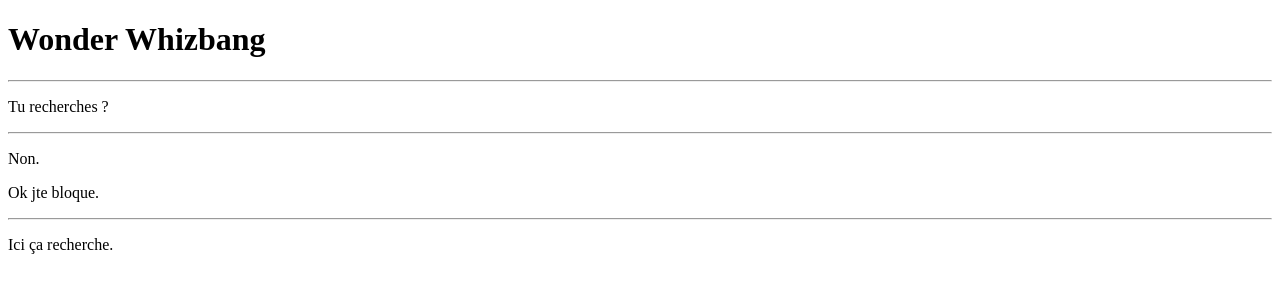
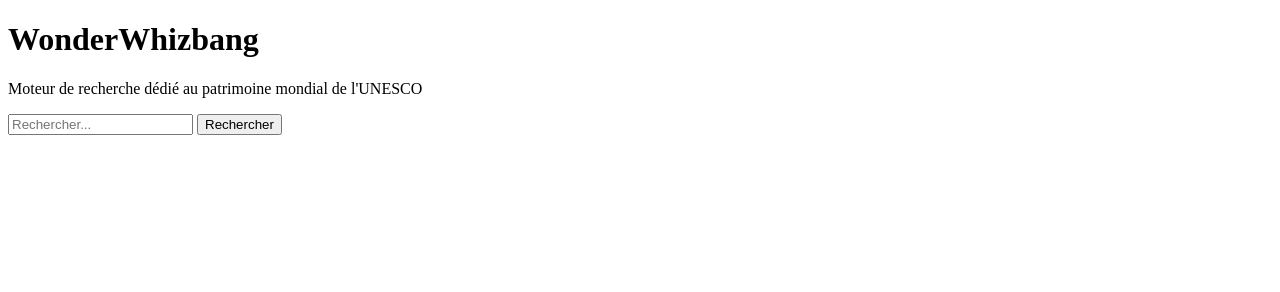
Before and after one commit to hunkanome/WS-WonderWhizbang, a plain HTML site: page index.html in a window 1280 px wide. Drawn offline with Linux system fonts and the light colour scheme.

Commit message:
Ajout barre de recherche

```diff
--- a/index.html
+++ b/index.html
@@ -2,7 +2,7 @@
 <html>
 
 <head>
-    <title> WW</title>
+    <title>WonderWhizbang</title>
     <meta charset="utf-8">
     <meta name="description" content="Moteur de recherche dédié au patrimoine mondial de l'UNESCO">
     <meta name="keywords" content="UNESCO, patrimoine, culture">
@@ -10,14 +10,10 @@
 </head>
 
 <body>
-    <h1>Wonder Whizbang</h1>
-    <hr />
-    <p>Tu recherches ?</p>
-    <hr />
-    <p>Non.</p>
-    <p>Ok jte bloque.</p>
-    <hr />
-    <p>Ici ça recherche.</p>
+    <h1>WonderWhizbang</h1>
+    <p> Moteur de recherche dédié au patrimoine mondial de l'UNESCO</p>
+    <input type="text" name="search" placeholder="Rechercher...">
+    <button type="button">Rechercher</button>
 </body>
 
 </html>
```
